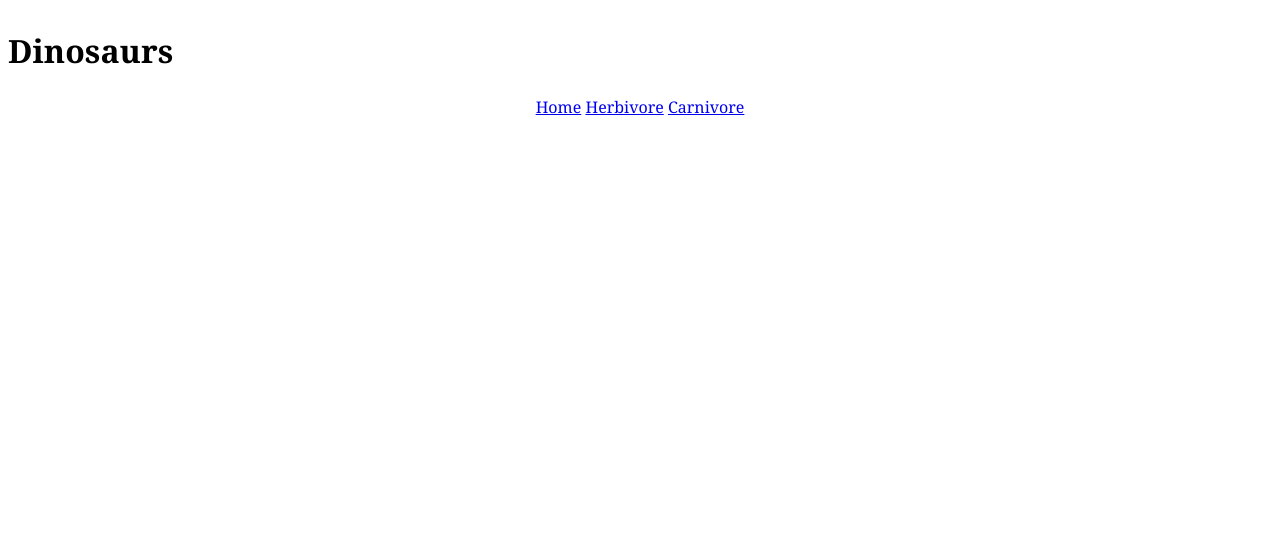
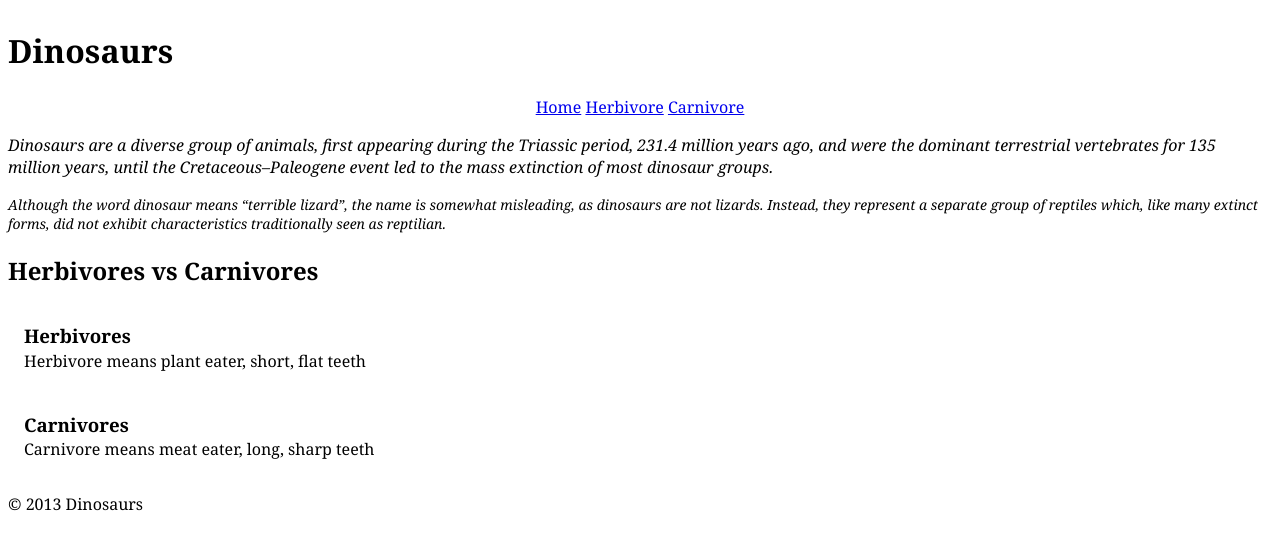
Before and after one commit to hay00032/dinosaurs, a plain HTML site: page index.html in a window 1280 px wide. Drawn offline with Linux system fonts and the light colour scheme.

Commit message:
finished wireframing homepage content

```diff
--- a/css/general.css
+++ b/css/general.css
@@ -33,3 +33,26 @@ body{
 .nav li{
 	display: inline-block;
 }
+
+.intro{
+	font-style: italic;
+}
+
+.sub-intro{
+	font-size: 0.875rem;
+	font-style: italic;
+}
+
+.bucket{
+	margin-bottom: 8px;
+	padding: 1em;
+	background-colour: #ccc;
+	border-radius: 8px;
+}
+.bucket h3{
+	margin: 0;
+}
+
+.bucket p{
+	margin: 0;
+}
--- a/index.html
+++ b/index.html
@@ -20,5 +20,24 @@
 			</ul>
 		</nav>
 	</header>
+
+	<p class="intro">Dinosaurs are a diverse group of animals, first appearing during the Triassic period, 231.4 million years ago, and were the dominant terrestrial vertebrates for 135 million years, until the Cretaceous–Paleogene event led to the mass extinction of most dinosaur groups.</p>
+	<p class="sub-intro">Although the word dinosaur means “terrible lizard”, the name is somewhat misleading, as dinosaurs are not lizards. Instead, they represent a separate group of reptiles which, like many extinct forms, did not exhibit characteristics traditionally seen as reptilian.</p>
+
+	<h2>Herbivores vs Carnivores</h2>
+
+	<div class="bucket">
+		<h3>Herbivores</h3>
+		<p>Herbivore means plant eater, short, flat teeth</p>
+	</div>
+
+	<div class="bucket">
+		<h3>Carnivores</h3>
+		<p>Carnivore means meat eater, long, sharp teeth</p>
+	</div>
+
+	<footer>
+		<p>© 2013 Dinosaurs</p>
+	</footer>
 </body>
 </html>
```
